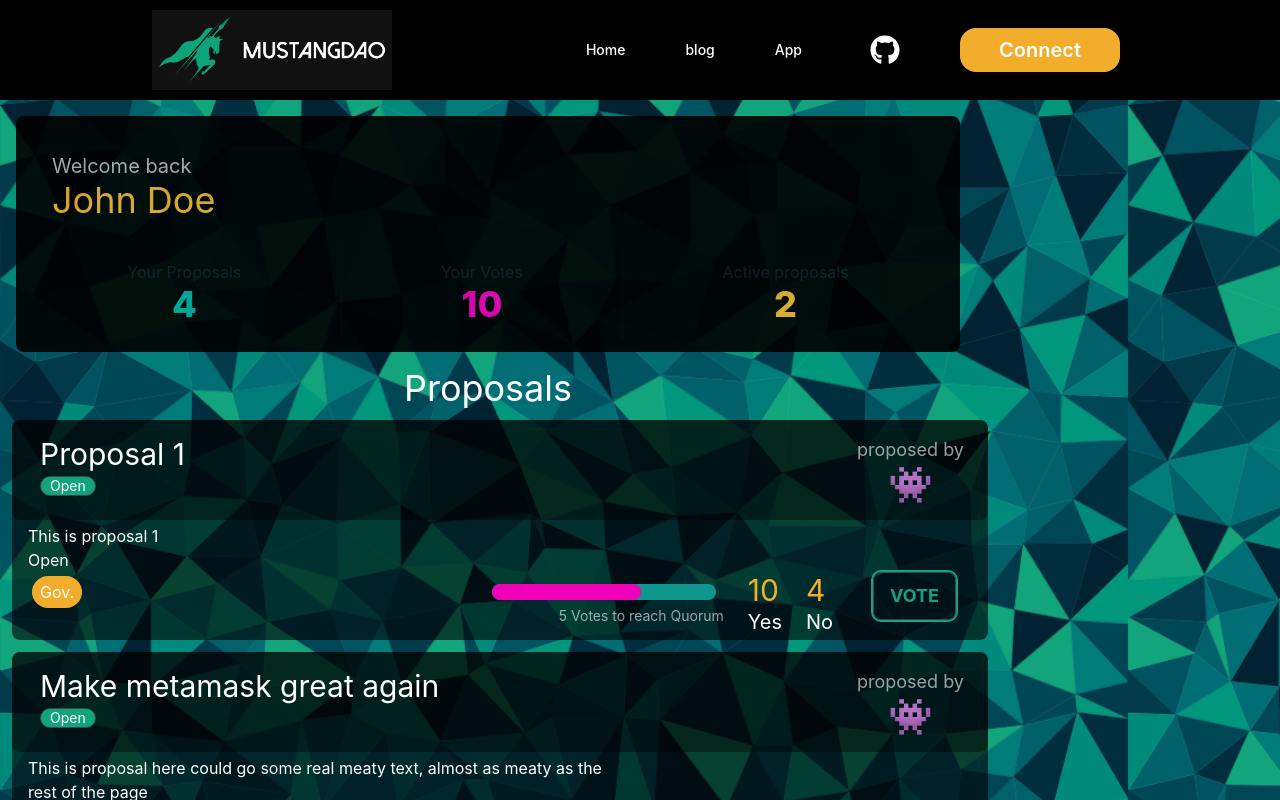
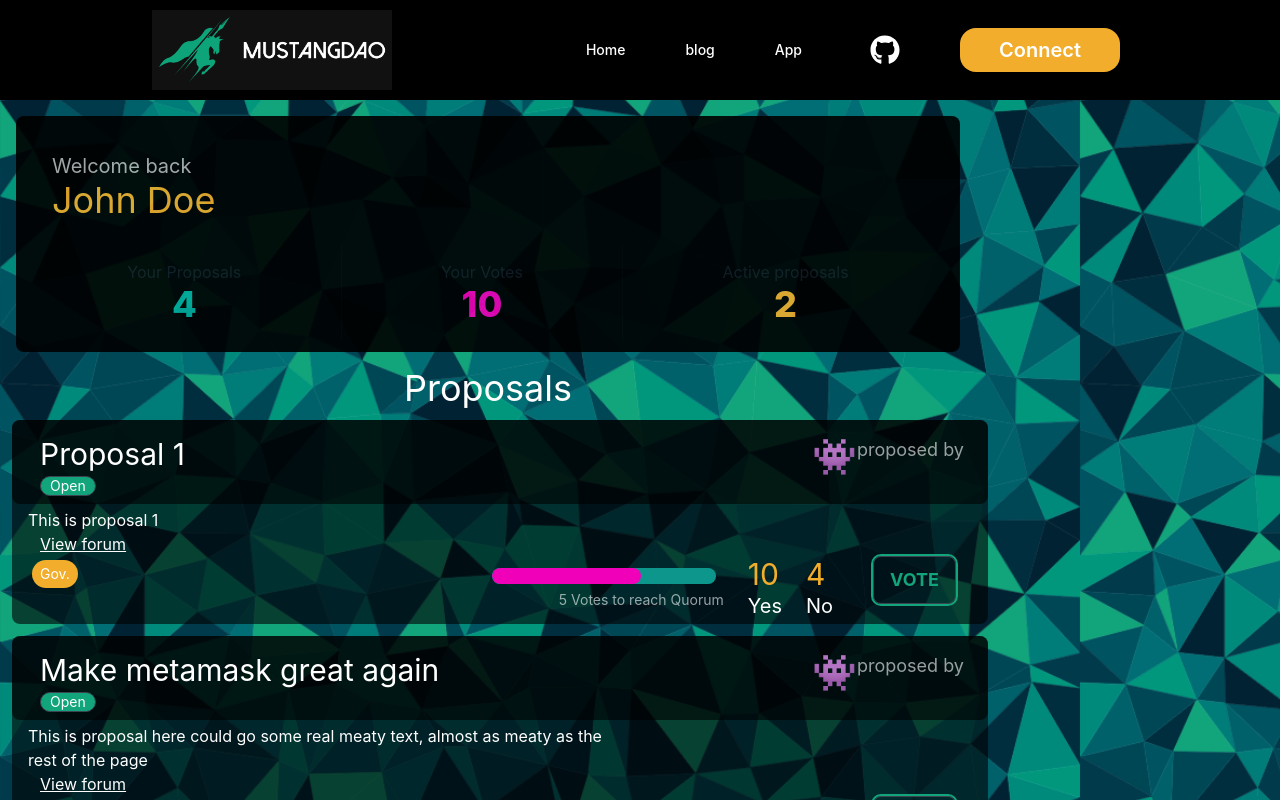
Before and after one commit to CalPolyBlockchain/MustangDAO, a React (Create React App) app in the folder dao-frontend/: page /app in a window 1280 px wide. Shown: the top 800 px of the page. Built offline with nearby package versions, Linux system fonts and the light colour scheme.

Commit message:
update static files to change name on tab and such

```diff
--- a/dao-frontend/src/components/Proposal.js
+++ b/dao-frontend/src/components/Proposal.js
@@ -10,9 +10,10 @@ function vote() {
 export default function Proposal(proposal) {
     return (
         <div key={proposal.key} className="flex flex-col w-full m-3 bg-black bg-opacity-60 text-white rounded-lg">
-            <div className="flex mt-0 px-4 py-2 flex-row bg-black rounded-lg bg-opacity-40 justify-between">
+            <div className="flex mt-0 px-4 py-2 flex-row bg-black rounded-lg bg-opacity-60 justify-between">
                 <div className="flex flex-col mt-2 mx-3">
                     <p className="text-3xl text-left">{proposal.name}</p>
+
                     <div className="flex flex-row pt-1">
                         {proposal.status === 'Open' ? (
                             <div className="badge bg-green1">{proposal.status}</div>
@@ -21,15 +22,17 @@ export default function Proposal(proposal) {
                         )}
                     </div>
                 </div>
-                <div className="p-1 m-1">
-                    <p className="opacity-60 text-lg">proposed by </p>
+                <div className="flex flex-row p-1 m-1">
                     {/* user emoji */}
                     <p className="text-4xl">{proposal.proposer.emoji}</p>
+                    <p className="opacity-60 text-lg">proposed by </p>
                 </div>
             </div>
-            <div className="px-4 py-1">
-                <p className="text-left max-w-xl">{proposal.description}</p>
-                <p className="text-left">{proposal.status}</p>
+            <div className="px-4 py-1 text-left">
+                <p className=" max-w-xl">{proposal.description}</p>
+                <a href="">
+                <p className="pl-3 underline hover:font-bold ">View forum  </p>
+                </a>
                 <div className="flex flex-row justify-between gap-4">
                     {/*  Show vote totals and current proportions */}
                     <div>
@@ -39,17 +42,17 @@ export default function Proposal(proposal) {
                         <div className="flex flex-row justify-between gap-2 text-center">
                             {proposal.tags.map((tag, i) => {
                                 return (
-                                    <div key={i} className={`px-2 py-1 m-1 rounded-full bg-${tag.color}`}>{tag.name}</div>)
+                                    <div key={i} className={`px-2 py-1 m-1  text-sm rounded-full bg-${tag.color}`}>{tag.name}</div>)
                             })}
                         </div>
                     </div>
                     <div className="flex flex-row gap-6">
-                    {proposal.vote_count - proposal.quorum < 0 ? (
-                        (<div className=" pt-1">
-                            <progress className="m-2 mb-0 progress bg-lightBlue1 progress-secondary rounded-full w-56 h-4" value={proposal.vote_count} max={proposal.quorum} />
-                            <p className="text-right text-sm opacity-60">{ proposal.quorum - proposal.vote_count} Votes to reach Quorum</p>
-                        </div>)) : (null)}
-                    {proposal.votes.map((vote,i) => {
+                        {proposal.vote_count - proposal.quorum < 0 ? (
+                            (<div className=" pt-1">
+                                <progress className="m-2 mb-0 progress bg-lightBlue1 progress-secondary rounded-full w-56 h-4" value={proposal.vote_count} max={proposal.quorum} />
+                                <p className="text-right text-sm opacity-60">{proposal.quorum - proposal.vote_count} Votes to reach Quorum</p>
+                            </div>)) : (null)}
+                        {proposal.votes.map((vote, i) => {
                             return (
                                 <div key={i} className="flex flex-col">
                                     <p className="text-left text-3xl text-yellow1"> {vote.count}</p>
@@ -58,10 +61,7 @@ export default function Proposal(proposal) {
                         })}
                         <button onClick={vote} className="btn bg-transparent hover:bg-green1 hover:text-white outline outline-2 outline-green1 text-lg font-bold text-green1  mx-4">Vote</button>
                     </div>
-                    {/* INDICATE PROG TO QUORUM */}
-
                 </div>
-
             </div>
         </div>
     )
```
